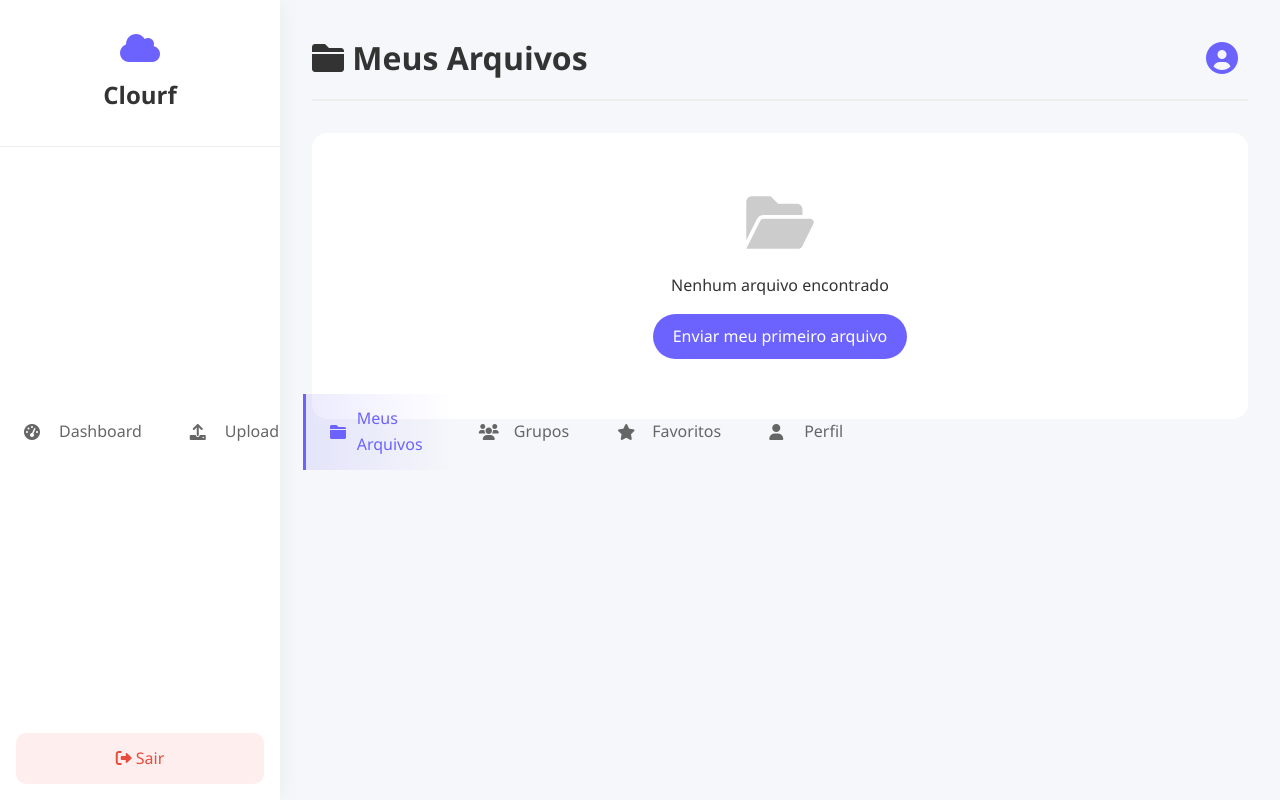
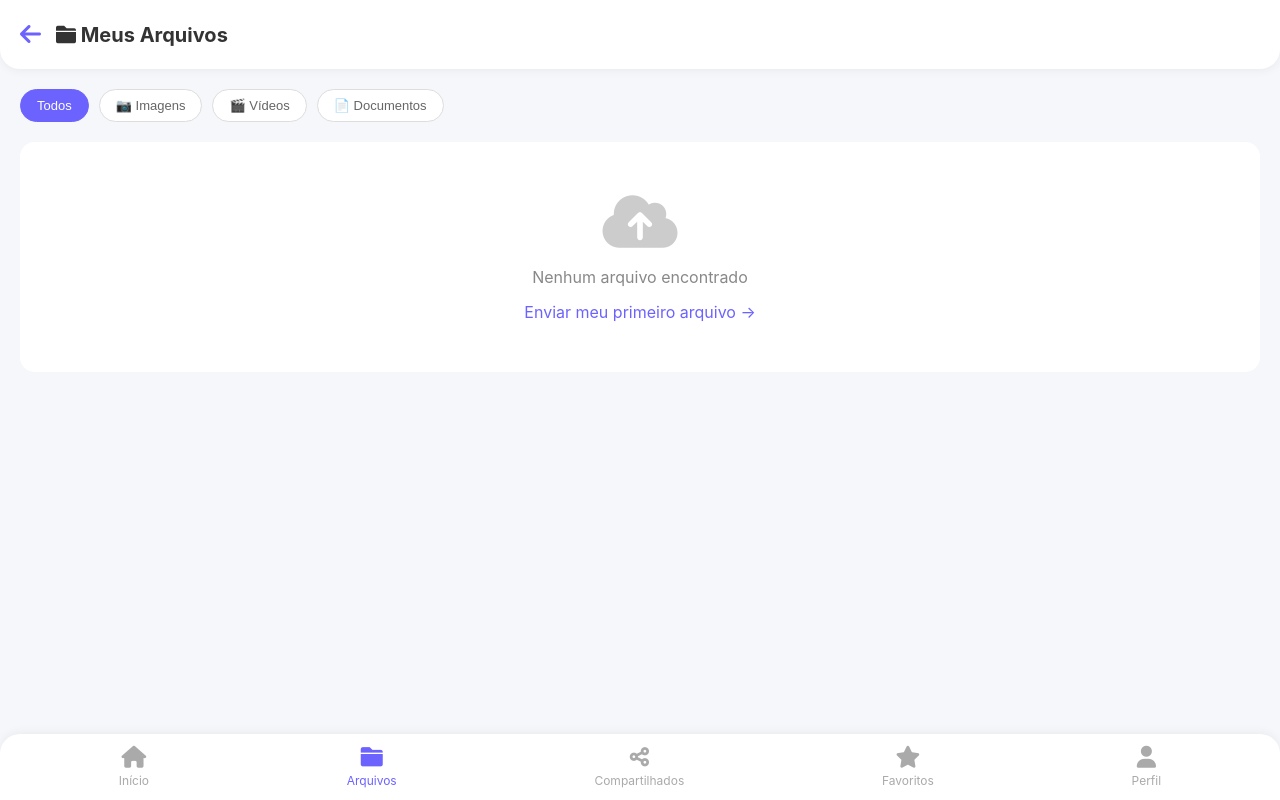
Before and after one commit to Desquek/Clourf-, a Flask app: template templates/meus_arquivos.html in a window 1280 px wide. Run offline with Flask 3, Linux system fonts and the light colour scheme; the template is opened without the code that fills it, so the values that code supplies are empty.

Commit message:
Atualizar o meus_arquivos.html

```diff
--- a/templates/meus_arquivos.html
+++ b/templates/meus_arquivos.html
@@ -5,118 +5,173 @@
     <meta name="viewport" content="width=device-width, initial-scale=1.0">
     <title>Meus Arquivos - Clourf</title>
     <link rel="stylesheet" href="https://cdnjs.cloudflare.com/ajax/libs/font-awesome/6.0.0/css/all.min.css">
-    <link rel="stylesheet" href="{{ url_for('static', filename='style.css') }}">
     <style>
-        .file-item {
-            display: flex;
-            align-items: center;
-            justify-content: space-between;
-            padding: 15px;
-            border-bottom: 1px solid #eee;
-            transition: background 0.3s;
+        * { margin: 0; padding: 0; box-sizing: border-box; }
+        body { font-family: -apple-system, BlinkMacSystemFont, 'Segoe UI', Roboto, sans-serif; background: #f5f7fb; padding-bottom: 70px; }
+
+        /* Header com botão voltar */
+        .header { background: white; padding: 20px; display: flex; align-items: center; gap: 15px; border-bottom-left-radius: 20px; border-bottom-right-radius: 20px; box-shadow: 0 2px 10px rgba(0,0,0,0.05); }
+        .back-btn { font-size: 24px; text-decoration: none; color: #6C63FF; }
+        .header h1 { font-size: 20px; color: #333; }
+
+        .container { padding: 20px; }
+
+        /* Filtros por tipo */
+        .filtros { display: flex; gap: 10px; margin-bottom: 20px; flex-wrap: wrap; }
+        .filtro-btn { padding: 8px 16px; border-radius: 25px; border: 1px solid #ddd; background: white; color: #666; font-size: 13px; cursor: pointer; transition: all 0.3s; }
+        .filtro-btn:hover { border-color: #6C63FF; color: #6C63FF; }
+        .filtro-btn.ativo { background: #6C63FF; color: white; border-color: #6C63FF; }
+
+        /* Lista de arquivos */
+        .arquivos-list { background: white; border-radius: 15px; overflow: hidden; }
+        .arquivo-item { display: flex; align-items: center; gap: 15px; padding: 15px; border-bottom: 1px solid #eee; flex-wrap: wrap; }
+        .arquivo-item:last-child { border-bottom: none; }
+
+        .arquivo-icon { font-size: 28px; width: 45px; text-align: center; }
+        .fa-file-image { color: #2ecc71; }
+        .fa-file-video { color: #e67e22; }
+        .fa-file-pdf { color: #e74c3c; }
+        .fa-file-alt { color: #3498db; }
+        .fa-file-archive { color: #f39c12; }
+
+        .arquivo-info { flex: 2; }
+        .arquivo-info h4 { font-size: 14px; margin-bottom: 5px; color: #333; word-break: break-all; }
+        .arquivo-info p { font-size: 11px; color: #888; }
+
+        .arquivo-acoes { display: flex; gap: 8px; }
+        .btn-visualizar { background: #6C63FF; color: white; padding: 6px 12px; border-radius: 20px; text-decoration: none; font-size: 11px; transition: background 0.2s; }
+        .btn-visualizar:hover { background: #5a52e0; }
+        .btn-baixar { background: #3498db; color: white; padding: 6px 12px; border-radius: 20px; text-decoration: none; font-size: 11px; transition: background 0.2s; }
+        .btn-baixar:hover { background: #2980b9; }
+
+        /* Estado vazio */
+        .empty-state { text-align: center; padding: 50px; background: white; border-radius: 15px; }
+        .empty-state i { font-size: 60px; color: #ccc; margin-bottom: 15px; }
+        .empty-state p { color: #888; margin-bottom: 15px; }
+        .empty-state a { color: #6C63FF; text-decoration: none; }
+
+        /* Menu inferior */
+        .bottom-menu { position: fixed; bottom: 0; left: 0; right: 0; background: white; display: flex; justify-content: space-around; padding: 12px 20px; border-top-left-radius: 20px; border-top-right-radius: 20px; box-shadow: 0 -2px 10px rgba(0,0,0,0.05); }
+        .menu-item { display: flex; flex-direction: column; align-items: center; gap: 5px; text-decoration: none; color: #aaa; font-size: 12px; transition: color 0.2s; }
+        .menu-item i { font-size: 22px; }
+        .menu-item.active { color: #6C63FF; }
+        .menu-item:hover { color: #6C63FF; }
+
+        /* Responsivo */
+        @media (max-width: 500px) {
+            .arquivo-item { flex-direction: column; align-items: flex-start; }
+            .arquivo-acoes { align-self: flex-end; }
+            .filtros { justify-content: center; }
         }
-        .file-item:hover {
-            background: #f9f9f9;
-        }
-        .btn-download {
-            background: #6C63FF;
-            color: white;
-            padding: 5px 15px;
-            border-radius: 20px;
-            text-decoration: none;
-            font-size: 0.9rem;
-        }
-        .btn-download:hover {
-            background: #5a52e0;
-        }
-        .tipo-badge {
-            padding: 3px 10px;
-            border-radius: 20px;
-            font-size: 0.8rem;
-            font-weight: bold;
-        }
-        .tipo-foto { background: #e3f2fd; color: #1976d2; }
-        .tipo-video { background: #fce4ec; color: #c2185b; }
-        .tipo-documento { background: #e8f5e9; color: #388e3c; }
     </style>
 </head>
-<body class="dashboard-page">
-    <div class="dashboard-layout">
-        <aside class="sidebar">
-            <div class="sidebar-header">
-                <i class="fas fa-cloud"></i>
-                <h2>Clourf</h2>
-            </div>
-            <nav class="sidebar-nav">
-                <a href="/dashboard"><i class="fas fa-tachometer-alt"></i> Dashboard</a>
-                <a href="/upload-page"><i class="fas fa-upload"></i> Upload</a>
-                <a href="/meus-arquivos" class="active"><i class="fas fa-folder"></i> Meus Arquivos</a>
-                <a href="/grupos"><i class="fas fa-users"></i> Grupos</a>
-                <a href="/favoritos"><i class="fas fa-star"></i> Favoritos</a>
-                <a href="/perfil"><i class="fas fa-user"></i> Perfil</a>
-            </nav>
-            <a href="/logout" class="sidebar-logout"><i class="fas fa-sign-out-alt"></i> Sair</a>
-        </aside>
+<body>
+    <!-- Header com botão voltar -->
+    <div class="header">
+        <a href="/dashboard" class="back-btn"><i class="fas fa-arrow-left"></i></a>
+        <h1><i class="fas fa-folder"></i> Meus Arquivos</h1>
+    </div>
 
-        <main class="dashboard-main">
-            <div class="dashboard-header">
-                <h1><i class="fas fa-folder"></i> Meus Arquivos</h1>
-                <div class="user-info">
-                    <i class="fas fa-user-circle"></i>
-                    <span>{{ session['username'] }}</span>
+    <div class="container">
+        <!-- Filtros -->
+        <div class="filtros">
+            <button class="filtro-btn ativo" data-tipo="todos">Todos</button>
+            <button class="filtro-btn" data-tipo="foto">📷 Imagens</button>
+            <button class="filtro-btn" data-tipo="video">🎬 Vídeos</button>
+            <button class="filtro-btn" data-tipo="documento">📄 Documentos</button>
+        </div>
+
+        <!-- Lista de arquivos -->
+        <div class="arquivos-list" id="arquivosList">
+            {% if arquivos and arquivos|length > 0 %}
+                {% for arquivo in arquivos %}
+                <div class="arquivo-item" data-tipo="{{ arquivo[2] }}">
+                    <div class="arquivo-icon">
+                        {% if arquivo[2] == 'foto' %}
+                            <i class="fas fa-file-image"></i>
+                        {% elif arquivo[2] == 'video' %}
+                            <i class="fas fa-file-video"></i>
+                        {% elif 'pdf' in arquivo[1].lower() %}
+                            <i class="fas fa-file-pdf"></i>
+                        {% elif 'zip' in arquivo[1].lower() or 'rar' in arquivo[1].lower() %}
+                            <i class="fas fa-file-archive"></i>
+                        {% else %}
+                            <i class="fas fa-file-alt"></i>
+                        {% endif %}
+                    </div>
+                    <div class="arquivo-info">
+                        <h4>{{ arquivo[1] }}</h4>
+                        <p>{{ arquivo[3] }} MB • {{ arquivo[4][:10] }}</p>
+                    </div>
+                    <div class="arquivo-acoes">
+                        <a href="/visualizar/{{ arquivo[0] }}" class="btn-visualizar">
+                            <i class="fas fa-eye"></i> Ver
+                        </a>
+                        <a href="/download/{{ arquivo[0] }}" class="btn-baixar">
+                            <i class="fas fa-download"></i> Baixar
+                        </a>
+                    </div>
                 </div>
-            </div>
+                {% endfor %}
+            {% else %}
+                <div class="empty-state">
+                    <i class="fas fa-cloud-upload-alt"></i>
+                    <p>Nenhum arquivo encontrado</p>
+                    <a href="/upload-page">Enviar meu primeiro arquivo →</a>
+                </div>
+            {% endif %}
+        </div>
+    </div>
 
-            {% with messages = get_flashed_messages() %}
-                {% if messages %}
-                    {% for message in messages %}
-                        <div class="alert alert-success">{{ message }}</div>
-                    {% endfor %}
-                {% endif %}
-            {% endwith %}
+    <!-- Menu inferior -->
+    <div class="bottom-menu">
+        <a href="/dashboard" class="menu-item">
+            <i class="fas fa-home"></i>
+            <span>Início</span>
+        </a>
+        <a href="/meus-arquivos" class="menu-item active">
+            <i class="fas fa-folder"></i>
+            <span>Arquivos</span>
+        </a>
+        <a href="#" class="menu-item">
+            <i class="fas fa-share-alt"></i>
+            <span>Compartilhados</span>
+        </a>
+        <a href="/favoritos" class="menu-item">
+            <i class="fas fa-star"></i>
+            <span>Favoritos</span>
+        </a>
+        <a href="/perfil" class="menu-item">
+            <i class="fas fa-user"></i>
+            <span>Perfil</span>
+        </a>
+    </div>
 
-            <div style="background: white; border-radius: 15px; overflow: hidden;">
-                {% if arquivos and arquivos|length > 0 %}
-                    <table style="width: 100%; border-collapse: collapse;">
-                        <thead style="background: #f5f5f5;">
-                            <tr>
-                                <th style="padding: 15px; text-align: left;">Arquivo</th>
-                                <th style="padding: 15px; text-align: left;">Tipo</th>
-                                <th style="padding: 15px; text-align: left;">Tamanho</th>
-                                <th style="padding: 15px; text-align: left;">Data</th>
-                                <th style="padding: 15px; text-align: center;">Ação</th>
-                            </tr>
-                        </thead>
-                        <tbody>
-                            {% for arquivo in arquivos %}
-                            <tr class="file-item">
-                                <td style="padding: 15px;">
-                                    <i class="fas {% if arquivo[2] == 'foto' %}fa-image{% elif arquivo[2] == 'video' %}fa-video{% else %}fa-file-alt{% endif %}" style="margin-right: 10px; color: #6C63FF;"></i>
-                                    {{ arquivo[1] }}
-                                </td>
-                                <td style="padding: 15px;">
-                                    <span class="tipo-badge tipo-{{ arquivo[2] }}">{{ arquivo[2] }}</span>
-                                </td>
-                                <td style="padding: 15px;">{{ arquivo[3] }} MB</td>
-                                <td style="padding: 15px;">{{ arquivo[4][:10] }}</td>
-                                <td style="padding: 15px; text-align: center;">
-                                    <a href="/download/{{ arquivo[0] }}" class="btn-download">
-                                        <i class="fas fa-download"></i> Baixar
-                                    </a>
-                                </td>
-                            </tr>
-                            {% endfor %}
-                        </tbody>
-                    </table>
-                {% else %}
-                    <div style="text-align: center; padding: 60px;">
-                        <i class="fas fa-folder-open" style="font-size: 60px; color: #ccc;"></i>
-                        <p style="margin-top: 20px;">Nenhum arquivo encontrado</p>
-                        <a href="/upload-page" style="display: inline-block; margin-top: 15px; padding: 10px 20px; background: #6C63FF; color: white; border-radius: 25px; text-decoration: none;">Enviar meu primeiro arquivo</a>
-                    </div>
-                {% endif %}
-            </div>
-        </main>
-    </div>
+    <script>
+        // Filtro por tipo
+        const filtros = document.querySelectorAll('.filtro-btn');
+        const arquivos = document.querySelectorAll('.arquivo-item');
+
+        filtros.forEach(filtro => {
+            filtro.addEventListener('click', function() {
+                // Remove classe ativo de todos
+                filtros.forEach(f => f.classList.remove('ativo'));
+                // Adiciona classe ativo no clicado
+                this.classList.add('ativo');
+
+                const tipo = this.getAttribute('data-tipo');
+
+                arquivos.forEach(arquivo => {
+                    if (tipo === 'todos') {
+                        arquivo.style.display = 'flex';
+                    } else if (arquivo.getAttribute('data-tipo') === tipo) {
+                        arquivo.style.display = 'flex';
+                    } else {
+                        arquivo.style.display = 'none';
+                    }
+                });
+            });
+        });
+    </script>
 </body>
 </html>
```
